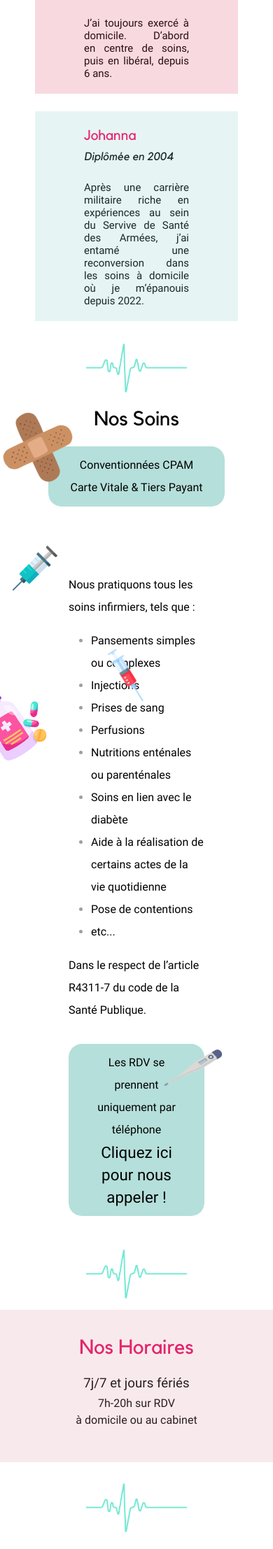
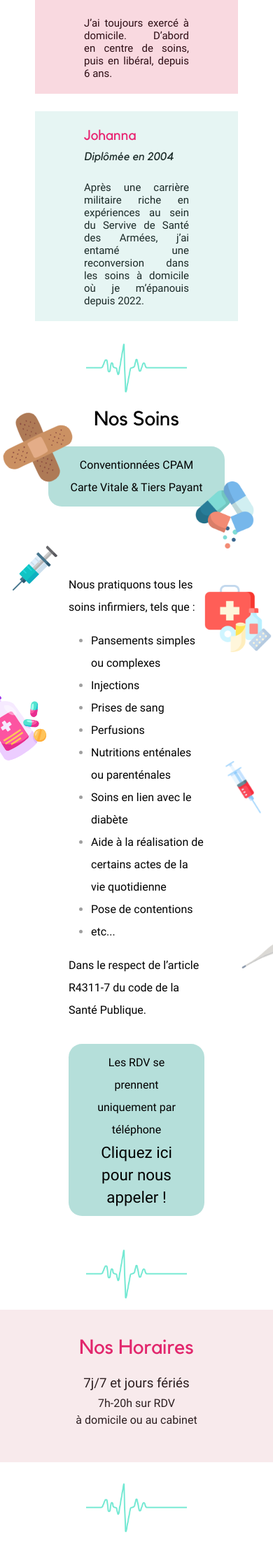
Before and after one commit to cabinet-camapajo/cabinet-camapajo.github.io, a Jekyll site: the page built from index.markdown, in a window 390 px wide. Shown: the part 1397-3611 px from the top of the page at 70% size. Built offline with Jekyll 4.4.1, drawn with Linux system fonts in a browser that asks for light colours.

Commit message:
feat: Finish responsive

```diff
--- a/_layouts/home.html
+++ b/_layouts/home.html
@@ -147,7 +147,7 @@
           <div class="clip2-bottom-right">
               <img src="{{page.healing.thermo}}" alt="thermomètre" title="thermomètre"/>
           </div>
-          <a href="tel:{{page.info[infoItem].title}}" rel="noopener" title="Composer le numéro">
+          <a href="tel:{{page.info.phone.title}}" rel="noopener" title="Composer le numéro">
             <div class="column button top20 meet">
               <div class="row">{{page.healing.meet.sub}}</div>
               <div class="row">{{page.healing.meet.cta}}</div>
@@ -209,7 +209,7 @@
         </a>
         <div class="column right">
           <div class="row bold">
-            <a href="tel:{{page.info[infoItem].title}}" rel="noopener" title="Composer le numéro">
+            <a href="tel:{{page.info.phone.title}}" rel="noopener" title="Composer le numéro">
               {{page.info.phone.title}}
             </a>
           </div>
--- a/_sass/_custom.scss
+++ b/_sass/_custom.scss
@@ -463,6 +463,12 @@ main.container {
                 width: 400px;
                 flex: unset;
                 padding: 20px 70px 20px;
+                @media screen and (max-width: 374px) {
+                    padding: 20px 40px 20px;
+                }
+                @media screen and (max-width: 319px) {
+                    padding: 20px 20px 20px;
+                }
 
                 h3, h4 {
                     margin: 0;
@@ -559,6 +565,8 @@ main.container {
     }
 
     section.healing {
+        overflow: hidden;
+
         .clip {
             position: relative;
             margin-bottom: 3rem;
@@ -576,9 +584,6 @@ main.container {
                 position: absolute;
                 right: -3rem;
                 bottom: -4rem;
-                @media screen and (max-width: 419px) {
-                    display: none;
-                }
             }
 
             .row {
@@ -593,6 +598,10 @@ main.container {
         .clip2 {
             position: relative;
             padding: 3rem 3rem 1rem;
+
+            @media screen and (max-width: 319px) {
+                padding: 3rem 1rem 1rem;
+            }
 
             img {
                 height: 6rem;
@@ -618,8 +627,11 @@ main.container {
                 position: absolute;
                 right: -3rem;
                 top: 4rem;
-                @media screen and (max-width: 619px) {
-                    display: none;
+                @media screen and (max-width: 389px) {
+                    right: -4.5rem;
+                }
+                @media screen and (max-width: 319px) {
+                    right: -6rem;
                 }
             }
             &-right {
@@ -630,11 +642,19 @@ main.container {
                 right: 8rem;
                 top: 10rem;
                 transform: rotate(13deg);
+                @media screen and (max-width: 630px) {
+                    right: calc(-15rem + 69%);
+                    top: calc(-15rem + 57%);
+                }
             }
             &-bottom-right {
                 position: absolute;
                 right: 1rem;
                 bottom: 11rem;
+                @media screen and (max-width: 669px) {
+                    bottom: 35%;
+                    right: calc(-13rem + 39%);
+                }
             }
 
             .row {
```
